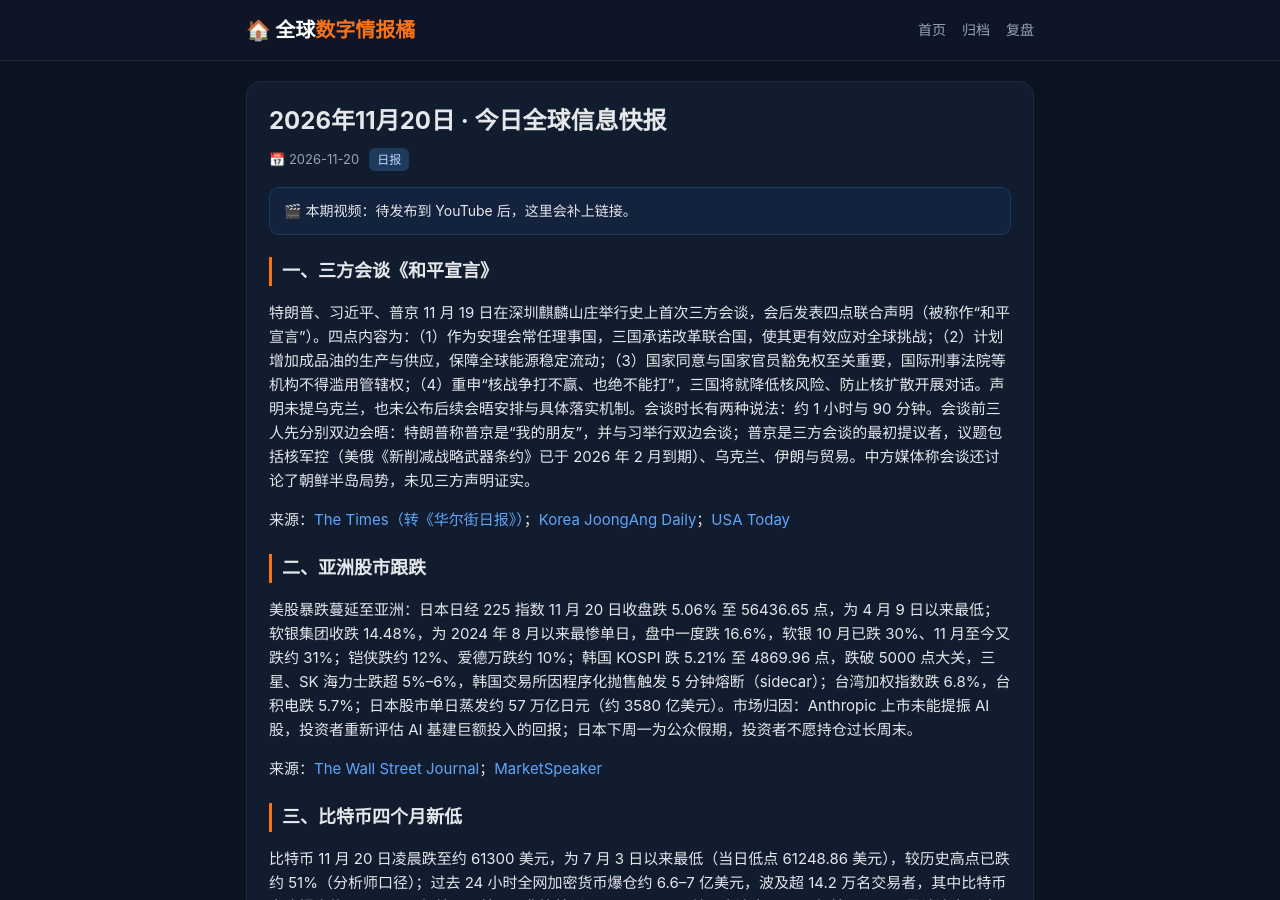
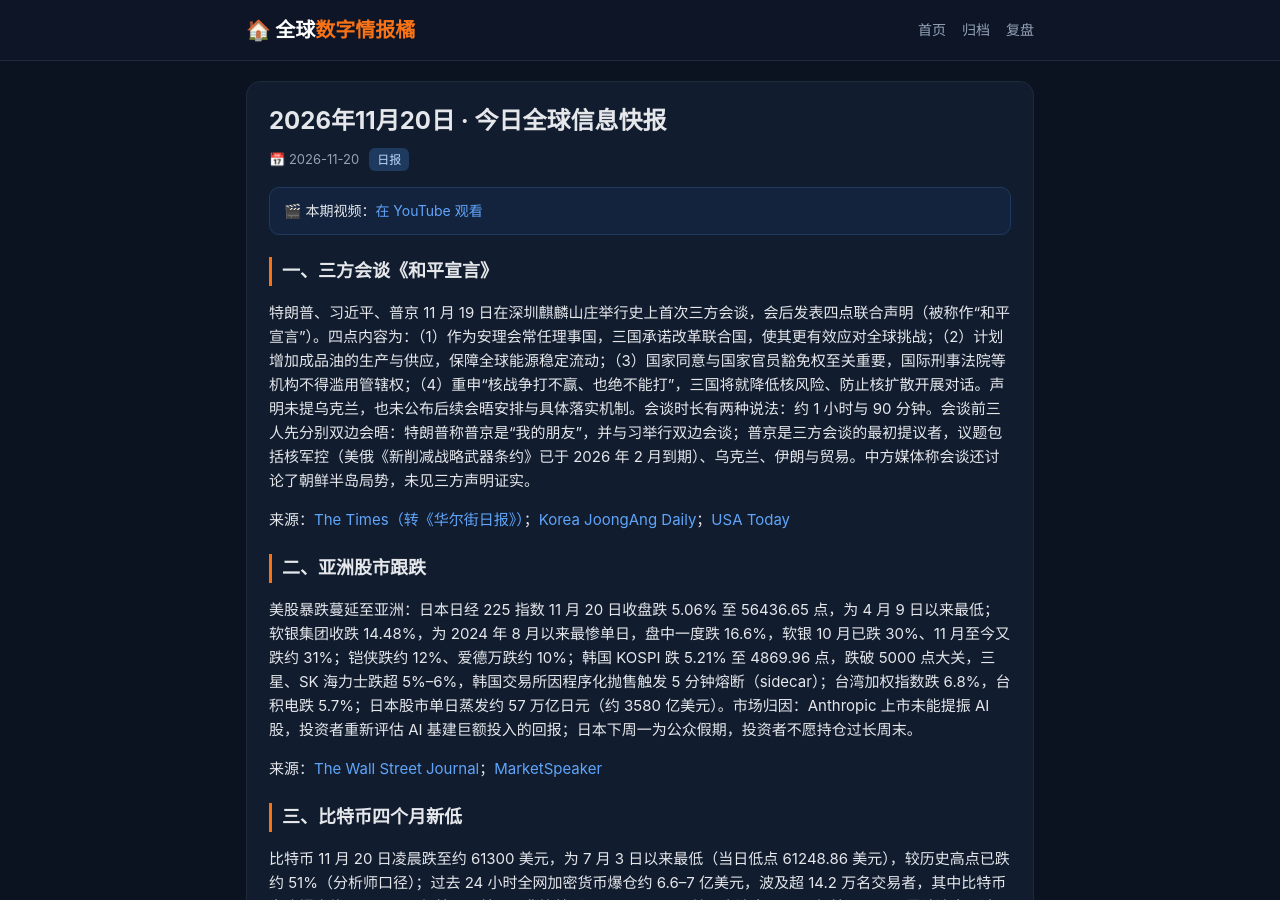
Before and after one commit to rayli090602-source/rayli090602-source.github.io, a Jekyll site: the page built from _posts/2026-11-20-今日全球信息快报.md, in a window 1280 px wide and 900 px high. Built offline with Jekyll 4.4.1, drawn with Linux system fonts in a browser that asks for light colours; part of the change alters nothing that is shown.

Commit message:
2026-11-20 视频链接

```diff
--- a/_posts/2026-11-20-今日全球信息快报.md
+++ b/_posts/2026-11-20-今日全球信息快报.md
@@ -3,7 +3,7 @@ layout: post
 title: "2026年11月20日 · 今日全球信息快报"
 date: 2026-11-20
 categories: [日报]
-video: ""
+video: "https://youtu.be/bm7Hg9a3AnY"
 excerpt: '三方会谈宣言全文、日经暴跌 5%、比特币四个月新低。今日 5 条，视频 3 分 16 秒。'
 ---
 
```
